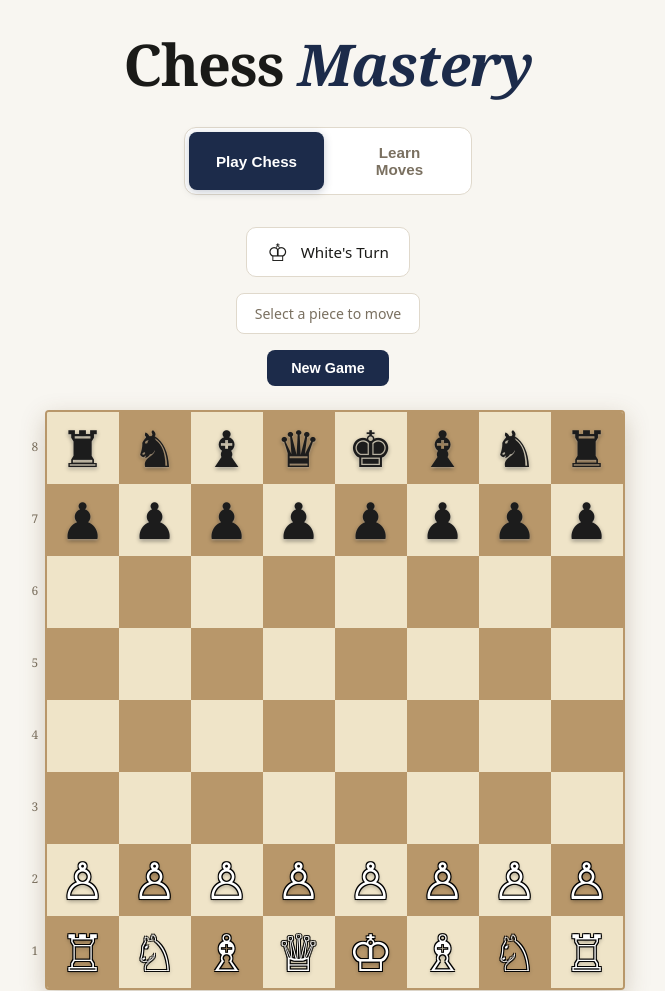
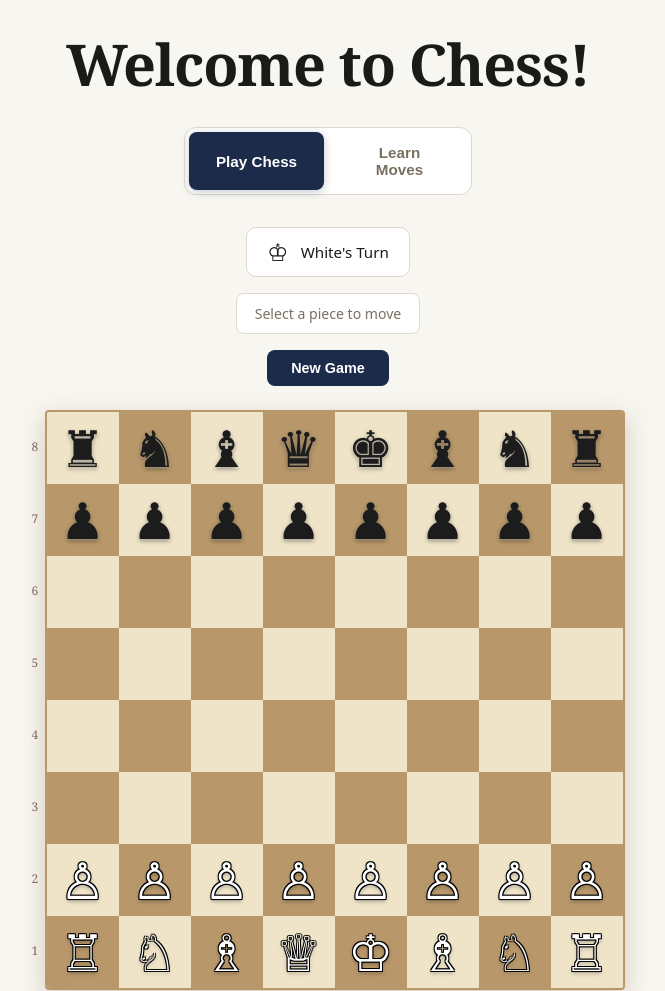
Before and after one commit to bantaiay/bantaiay.github.io, a plain HTML site: page index.html in a window 1280 px wide. Shown: the top 991 px of the page, without its empty margins (312-977 px from the left). Drawn offline with Linux system fonts and the light colour scheme.

Commit message:
Update index.html

```diff
--- a/index.html
+++ b/index.html
@@ -4,7 +4,7 @@
   <meta charset="UTF-8" />
   <meta name="viewport" content="width=device-width, initial-scale=1.0, viewport-fit=cover" />
   <meta name="theme-color" content="#F8F6F1" />
-  <title>Chess — Play & Learn</title>
+  <title>Chess - Learn and Play</title>
 
   <meta http-equiv="Content-Security-Policy"
     content="
@@ -786,7 +786,7 @@
 </head>
 <body>
   <header>
-    <h1>Chess <em>Mastery</em></h1>
+    <h1>Welcome to Chess!</h1>
   </header>
 
   <!-- Tab Navigation -->
```
